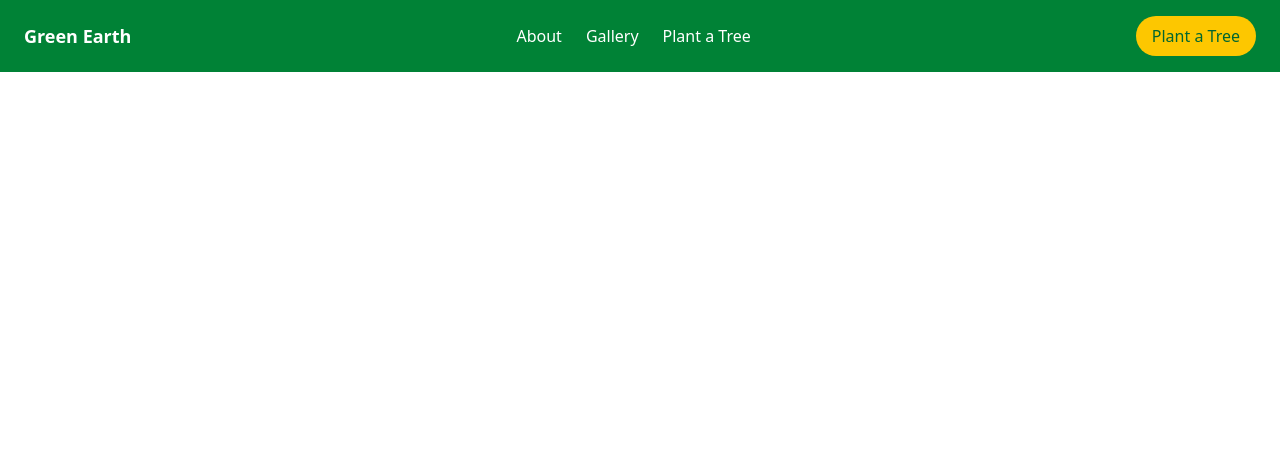
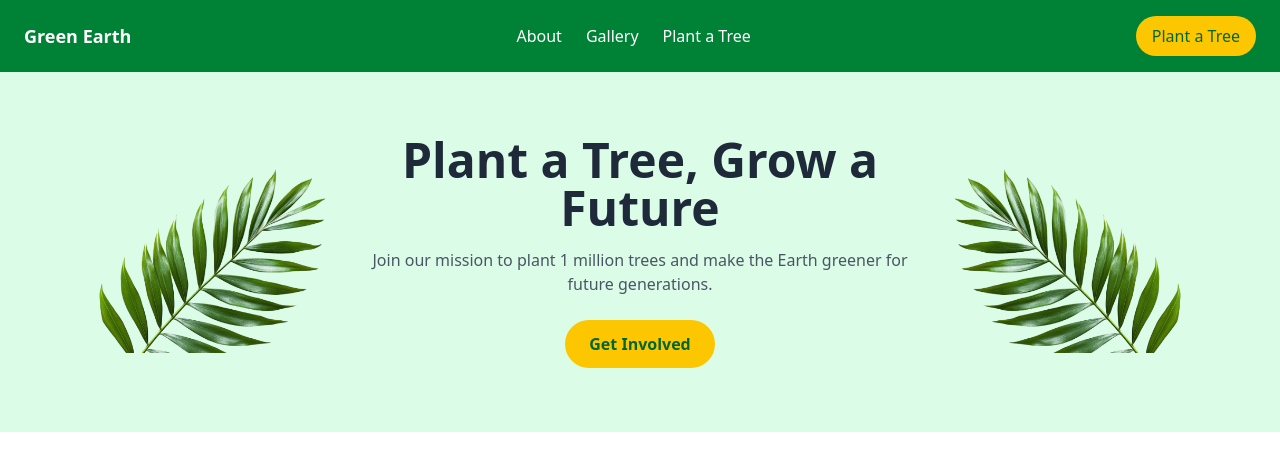
Before and after one commit to AbuTaher4095/Assignment-6, a plain HTML site: page index.html in a window 1280 px wide. Drawn offline with nearby package versions, Linux system fonts and the light colour scheme.

Commit message:
added hero section part

```diff
--- a/index.html
+++ b/index.html
@@ -22,5 +22,36 @@
     </button>
   </nav>
 
+  <!-- Hero Section -->
+ <section class="bg-green-100 py-16 px-6">
+  <div class="flex flex-col md:flex-row items-center justify-between max-w-6xl mx-auto">
+
+    <!-- Left Leaf -->
+    <div class="hidden md:block w-1/4">
+      <img src="./assets/hero-leaf1.png" alt="Leaf" class="w-full">
+    </div>
+
+    <!-- Text Section -->
+    <div class="text-center md:w-1/2">
+      <h1 class="text-3xl md:text-5xl font-bold text-gray-800 mb-4">
+        Plant a Tree, Grow a Future
+      </h1>
+      <p class="text-gray-600 mb-6">
+        Join our mission to plant 1 million trees and make the Earth greener for future generations.
+      </p>
+      <button class="bg-yellow-400 text-green-800 px-6 py-3 rounded-full font-semibold hover:bg-yellow-500">
+        Get Involved
+      </button>
+    </div>
+
+    <!-- Right Leaf -->
+    <div class="hidden md:block w-1/4">
+      <img src="./assets/hero-leaf2.png" alt="Leaf" class="w-full transform ">
+    </div>
+
+  </div>
+</section>
+
+
 </body>
 </html>
```
